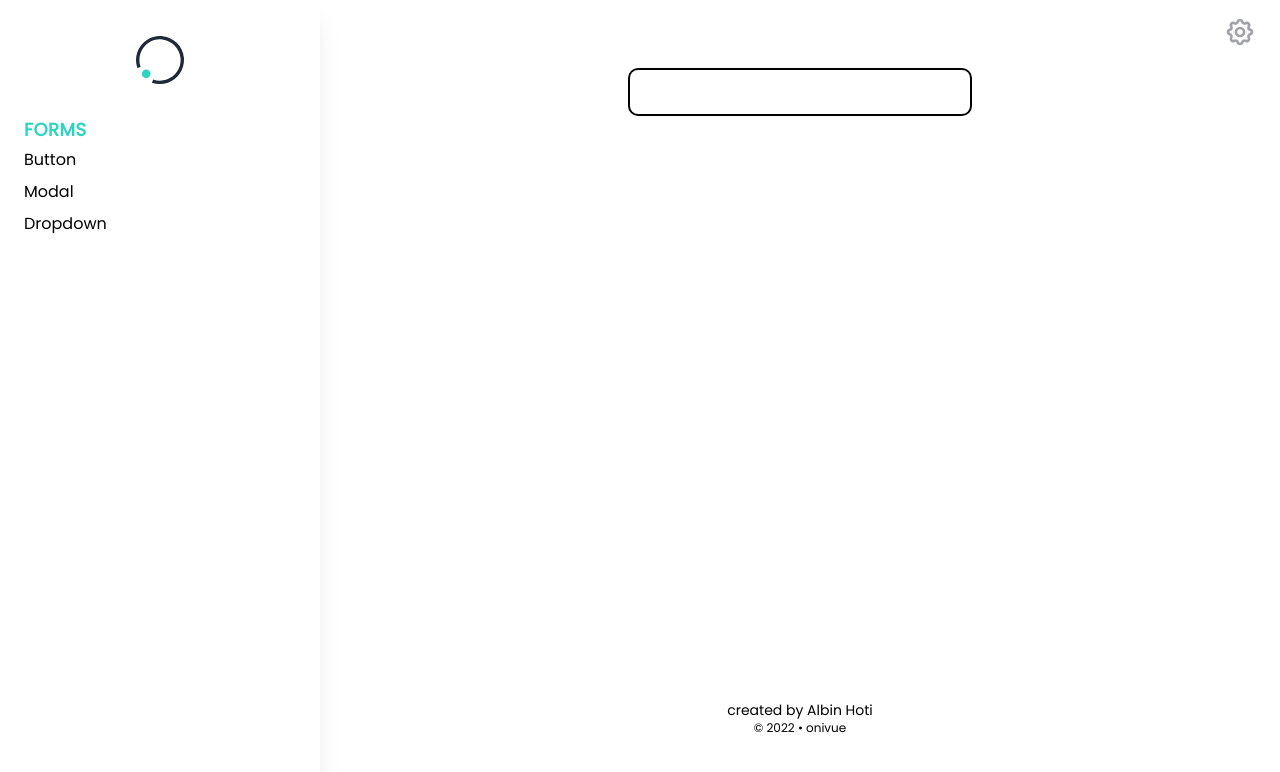
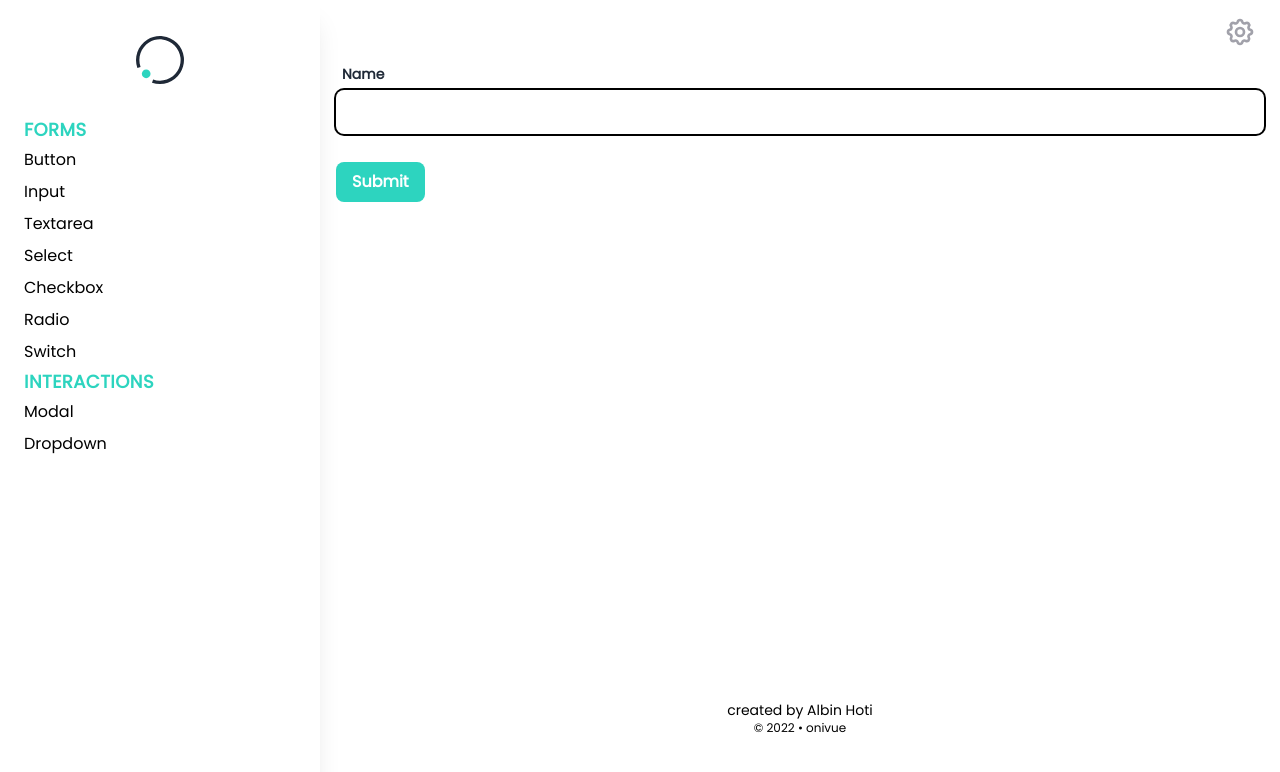
Before and after one commit to onivue/onivue-ui, a Next.js app: page /comp/Input in a window 1280 px wide. Shown: the top 772 px of the page. Built offline with nearby package versions, Linux system fonts and the light colour scheme.

Commit message:
o-ui folder organized

```diff
--- a/components/Layout/Header/Header.js
+++ b/components/Layout/Header/Header.js
@@ -4,7 +4,7 @@ import router from 'next/router'
 import { HiOutlineCog, HiOutlineUser } from 'react-icons/hi'
 import { BsPinAngle } from 'react-icons/bs'
 import LogoIcon from '@/components/LogoIcon/LogoIcon'
-import Button from '@/components/Button/Button'
+import Button from 'o-ui/Button/Button'
 import { HiOutlineLogin, HiOutlineLogout } from 'react-icons/hi'
 
 function Header() {
--- a/components/Layout/SideBar/SideBarNavigation.js
+++ b/components/Layout/SideBar/SideBarNavigation.js
@@ -1,31 +1,24 @@
 import Link from 'next/link'
+import { navigation } from '@/data/navigation'
 
 const SideBarNavigation = () => {
     return (
         <nav className="flex flex-col gap-8">
             <div className="mb-3">
-                <p className="px-2 text-lg font-semibold uppercase tracking-wide text-primary-400">Forms</p>
-                <div className="flex flex-col space-y-0">
-                    <Link href="/comp/button">
-                        <a className="cursor-base relative flex w-full items-center rounded border-0 bg-transparent px-2 py-1 text-base hover:text-primary-400">
-                            Button
-                        </a>
-                    </Link>
-                </div>
-                <div className="flex flex-col space-y-0">
-                    <Link href="/comp/modal">
-                        <a className="cursor-base relative flex w-full items-center rounded border-0 bg-transparent px-2 py-1 text-base hover:text-primary-400">
-                            Modal
-                        </a>
-                    </Link>
-                </div>
-                <div className="flex flex-col space-y-0">
-                    <Link href="/comp/dropdown">
-                        <a className="cursor-base relative flex w-full items-center rounded border-0 bg-transparent px-2 py-1 text-base hover:text-primary-400">
-                            Dropdown
-                        </a>
-                    </Link>
-                </div>
+                {navigation.map((navRoot) => (
+                    <div key={navRoot.title}>
+                        <div className="px-2 text-lg font-semibold uppercase tracking-wide text-primary-400">
+                            {navRoot.title}
+                        </div>
+                        {navRoot.children.map((navChild) => (
+                            <Link href={navChild.href} key={navChild.title}>
+                                <a className="cursor-base relative flex w-full items-center rounded border-0 bg-transparent px-2 py-1 text-base hover:text-primary-400">
+                                    {navChild.title}
+                                </a>
+                            </Link>
+                        ))}
+                    </div>
+                ))}
             </div>
         </nav>
     )
--- /dev/null
+++ b/data/navigation.ts
@@ -0,0 +1,23 @@
+export const navigation = [
+    {
+        title: 'FORMS',
+        href: null,
+        children: [
+            { title: 'Button', href: '/comp/button' },
+            { title: 'Input', href: '/comp/input' },
+            { title: 'Textarea', href: '/comp/textarea' },
+            { title: 'Select', href: '/comp/select' },
+            { title: 'Checkbox', href: '/comp/checkbox' },
+            { title: 'Radio', href: '/comp/radio' },
+            { title: 'Switch', href: '/comp/switch' },
+        ],
+    },
+    {
+        title: 'INTERACTIONS',
+        href: null,
+        children: [
+            { title: 'Modal', href: '/comp/modal' },
+            { title: 'Dropdown', href: '/comp/button' },
+        ],
+    },
+]
--- /dev/null
+++ b/o-ui/Input/Input-r-hook-form.tsx
@@ -0,0 +1,71 @@
+import React from 'react'
+import { RegisterOptions, DeepMap, FieldError, UseFormRegister, Path } from 'react-hook-form'
+import { ErrorMessage } from '@hookform/error-message'
+import classNames from 'classnames'
+import get from 'lodash.get'
+//INSPIRATION: https://stackblitz.com/edit/reusable-rhf-ts-pt6?file=src%2Fcomponents%2Fatoms%2Finput.tsx,src%2Fcomponents%2Fmolecules%2Fform-textarea.tsx
+
+type InputProps<TFormValues> = {
+    name: Path<TFormValues>
+    rules?: RegisterOptions
+    register?: UseFormRegister<TFormValues>
+    errors?: Partial<DeepMap<TFormValues, FieldError>>
+    label: string
+    type: 'text' | 'email' | 'number'
+    size?: 'md' | 'lg'
+    dot?: boolean
+    className?: string
+} & Omit<React.ComponentPropsWithoutRef<'input'>, 'size'>
+
+const Input = <TFormValues extends Record<string, unknown>>({
+    name,
+    type,
+    label,
+    rules = {},
+    register,
+    errors = {},
+    size = 'md',
+    dot = false,
+    className,
+    disabled,
+    ...props
+}: InputProps<TFormValues>) => {
+    const errorMessages: { type: any; message: any; ref: any } = get(errors, name)
+    const hasError: boolean = !!(errors && errorMessages)
+    return (
+        <div className="flex flex-col">
+            <label
+                htmlFor={name}
+                className=" mb-1.5 rounded-lg bg-white px-1.5 text-sm font-bold text-gray-800"
+            >
+                {label} {dot && <span className="text-red-400">*</span>}
+            </label>
+
+            <input
+                className={classNames(
+                    'w-full rounded-lg border-none ring-2 ring-black transition duration-150 ease-in',
+                    hasError ? 'focus:ring-2 focus:ring-red-400' : 'focus:ring-2 focus:ring-primary-400',
+                    size === 'md' && 'py-2.5 text-base',
+                    size === 'lg' && 'py-3 text-lg',
+                    disabled && 'cursor-not-allowed opacity-50',
+                )}
+                aria-invalid={errors[name] ? 'true' : 'false'}
+                type={type}
+                name={name}
+                id={name}
+                disabled={disabled}
+                {...(register && register(name, rules))}
+                {...props}
+            />
+            {/* {console.log(errorMessages)} */}
+
+            <ErrorMessage
+                errors={errors}
+                name={name as any}
+                render={({ message }) => <p className="mt-1 text-sm text-red-600">{message}</p>}
+            />
+        </div>
+    )
+}
+
+export default Input
--- /dev/null
+++ b/o-ui/Input/Input.tsx
@@ -0,0 +1,105 @@
+import classNames from 'classnames'
+import * as React from 'react'
+
+export type InputProps<T = HTMLInputElement> = {
+    /* Makes input disabled */
+    disabled?: React.InputHTMLAttributes<T>['disabled']
+    /* Makes input invalid */
+    invalid?: boolean
+    /* Makes input required */
+    required?: React.InputHTMLAttributes<T>['required']
+    /* Makes input readOnly */
+    readOnly?: React.InputHTMLAttributes<T>['readOnly']
+    /* Set the input color */
+    color?: string
+    /* Size of the input */
+    size?: 'xs' | 'sm' | 'md' | 'lg' | 'xl'
+    /** Controls input appearance */
+    variant?: 'outline' | 'solid'
+    /**
+     * The element or component to use in place of `input`
+     */
+    as?: React.ElementType
+    /** */
+    type?: string
+    /**
+     * A11y: A label that describes the input
+     */
+    'aria-label'?: string
+    /**
+     * A11y: The id of the element that describes the input
+     */
+    'aria-describedby'?: string
+    label?: string
+    dot?: boolean
+    errorMessage?: string
+} & Omit<
+    React.InputHTMLAttributes<HTMLInputElement>,
+    'size' | 'disabled' | 'required' | 'checked' | 'defaultChecked' | 'readOnly'
+> &
+    React.RefAttributes<T>
+
+export const Input = React.forwardRef<HTMLElement, InputProps>((props, ref) => {
+    const {
+        size = 'md',
+        variant = 'outline',
+        color = 'primary',
+        as: Comp = 'input',
+        'aria-label': ariaLabel,
+        'aria-describedby': ariaDescribedby,
+        className,
+        type = 'text',
+        name,
+        invalid,
+        errorMessage,
+        disabled,
+        readOnly,
+        required,
+        label,
+        dot,
+        ...rest
+    } = props
+
+    return (
+        <div className="flex flex-col">
+            <label
+                htmlFor={name}
+                className=" mb-1.5 rounded-lg bg-white px-1.5 text-sm font-bold text-gray-800"
+            >
+                {label} {dot && <span className="text-red-400">*</span>}
+            </label>
+            <Comp
+                ref={ref}
+                readOnly={readOnly}
+                aria-readonly={readOnly}
+                disabled={disabled}
+                aria-disabled={disabled}
+                aria-label={ariaLabel}
+                aria-invalid={invalid}
+                required={required}
+                aria-required={required}
+                aria-describedby={ariaDescribedby}
+                data-color={color ? color : undefined}
+                className={classNames(
+                    'w-full rounded-lg transition duration-150 ease-in',
+                    invalid
+                        ? 'border-none ring-2 ring-red-400 focus:ring-2 focus:ring-red-400'
+                        : 'border-none ring-2 ring-black focus:ring-2 focus:ring-primary-400',
+                    size === 'md' && 'py-2.5 text-base',
+                    size === 'lg' && 'py-3 text-lg',
+                    disabled && 'cursor-not-allowed opacity-50',
+                )}
+                type={type}
+                id={name}
+                name={name}
+                {...rest}
+            />
+            <div className="mt-1 text-sm text-red-600">{errorMessage}</div>
+        </div>
+    )
+})
+
+if (process.env.NODE_ENV !== 'production') {
+    Input.displayName = 'Input'
+}
+export default Input
--- a/pages/comp/Input.tsx
+++ b/pages/comp/Input.tsx
@@ -1,71 +1,51 @@
+import Button from 'o-ui/Button/Button'
 import React from 'react'
-import { RegisterOptions, DeepMap, FieldError, UseFormRegister, Path } from 'react-hook-form'
-import { ErrorMessage } from '@hookform/error-message'
-import classNames from 'classnames'
-import get from 'lodash.get'
-//INSPIRATION: https://stackblitz.com/edit/reusable-rhf-ts-pt6?file=src%2Fcomponents%2Fatoms%2Finput.tsx,src%2Fcomponents%2Fmolecules%2Fform-textarea.tsx
+import { useForm } from 'react-hook-form'
+import Input from '../../o-ui/Input/Input'
 
-type InputProps<TFormValues> = {
-    name: Path<TFormValues>
-    rules?: RegisterOptions
-    register?: UseFormRegister<TFormValues>
-    errors?: Partial<DeepMap<TFormValues, FieldError>>
-    label: string
-    type: 'text' | 'email' | 'number'
-    size?: 'md' | 'lg'
-    dot?: boolean
-    className?: string
-} & Omit<React.ComponentPropsWithoutRef<'input'>, 'size'>
+type FormData = {
+    name: string
+    username: string
+}
 
-const Input = <TFormValues extends Record<string, unknown>>({
-    name,
-    type,
-    label,
-    rules = {},
-    register,
-    errors = {},
-    size = 'md',
-    dot = false,
-    className,
-    disabled,
-    ...props
-}: InputProps<TFormValues>) => {
-    const errorMessages: { type: any; message: any; ref: any } = get(errors, name)
-    const hasError: boolean = !!(errors && errorMessages)
+export default function App() {
+    const {
+        register,
+        handleSubmit,
+        formState: { errors },
+    } = useForm<FormData>({
+        defaultValues: {
+            name: '',
+        },
+    })
+
+    const onSubmit = handleSubmit(
+        ({ name }) => {
+            console.log(name)
+        },
+        (e) => console.log(e),
+    )
+
     return (
-        <div className="flex flex-col">
-            <label
-                htmlFor={name}
-                className=" mb-1.5 rounded-lg bg-white px-1.5 text-sm font-bold text-gray-800"
-            >
-                {label} {dot && <span className="text-red-400">*</span>}
-            </label>
-
-            <input
-                className={classNames(
-                    'w-full rounded-lg border-none ring-2 ring-black transition duration-150 ease-in',
-                    hasError ? 'focus:ring-2 focus:ring-red-400' : 'focus:ring-2 focus:ring-primary-400',
-                    size === 'md' && 'py-2.5 text-base',
-                    size === 'lg' && 'py-3 text-lg',
-                    disabled && 'cursor-not-allowed opacity-50',
-                )}
-                aria-invalid={errors[name] ? 'true' : 'false'}
-                type={type}
-                name={name}
-                id={name}
-                disabled={disabled}
-                {...(register && register(name, rules))}
-                {...props}
-            />
-            {/* {console.log(errorMessages)} */}
-
-            <ErrorMessage
-                errors={errors}
-                name={name as any}
-                render={({ message }) => <p className="mt-1 text-sm text-red-600">{message}</p>}
-            />
+        <div className="w-full">
+            <form onSubmit={onSubmit}>
+                <Input
+                    name="name"
+                    label="Name"
+                    type="text"
+                    invalid={Boolean(errors.name)}
+                    {...register('name', {
+                        required: 'ERROR',
+                        // maxLength: {
+                        //     value: 4,
+                        //     message: 'This input exceed maxLength.',
+                        // },
+                    })}
+                    errorMessage={errors.name?.message}
+                />
+                <br />
+                <Button type="submit">Submit</Button>
+            </form>
         </div>
     )
 }
-
-export default Input
--- a/tailwind.config.js
+++ b/tailwind.config.js
@@ -7,6 +7,7 @@ module.exports = {
         './pages/**/*.{js,ts,jsx,tsx,mdx}',
         './components/**/*.{js,ts,jsx,tsx,mdx}',
         './stores/**/*.{js,ts,jsx,tsx,mdx}',
+        './o-ui/**/*.{js,ts,jsx,tsx,mdx}',
     ],
     darkMode: 'class', // or 'media' or 'class'
     theme: {
```
Also changed, not shown: pages/comp/forms.tsx (deleted, +0 -46 lines), o-ui/Button/Button.tsx (renamed from components/Button/Button.tsx), o-ui/DropDown/DropDown.tsx (renamed from components/DropDown/DropDown.tsx), o-ui/Modal/Modal.tsx (renamed from components/Modal/Modal.tsx).
